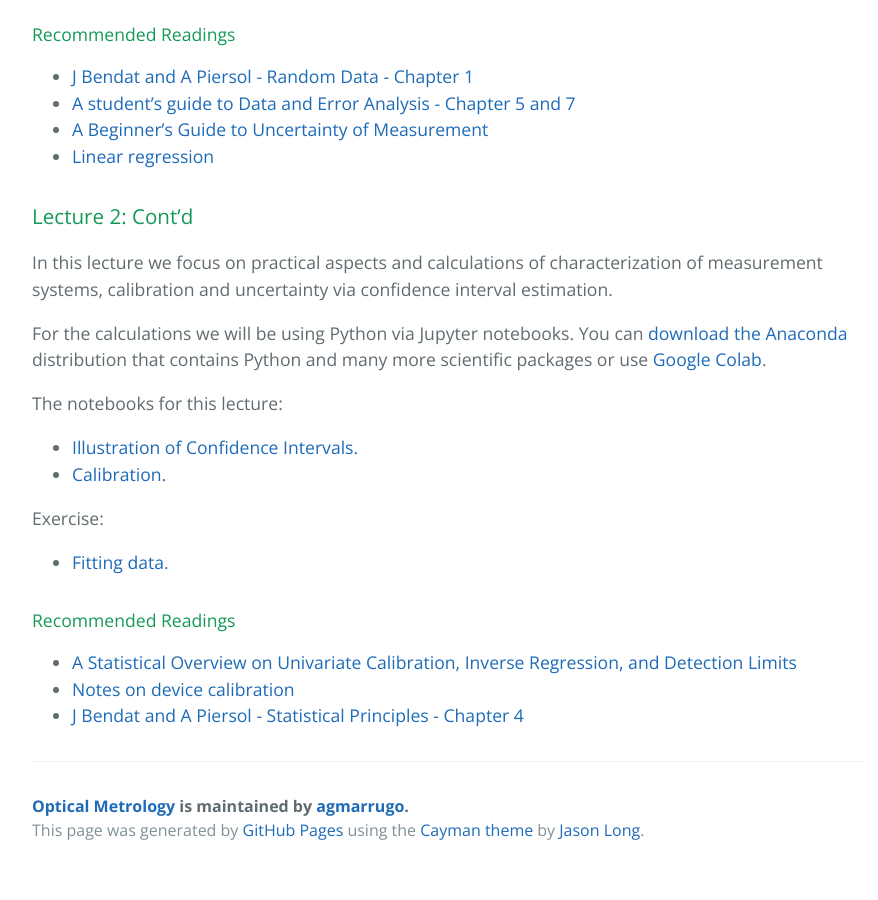
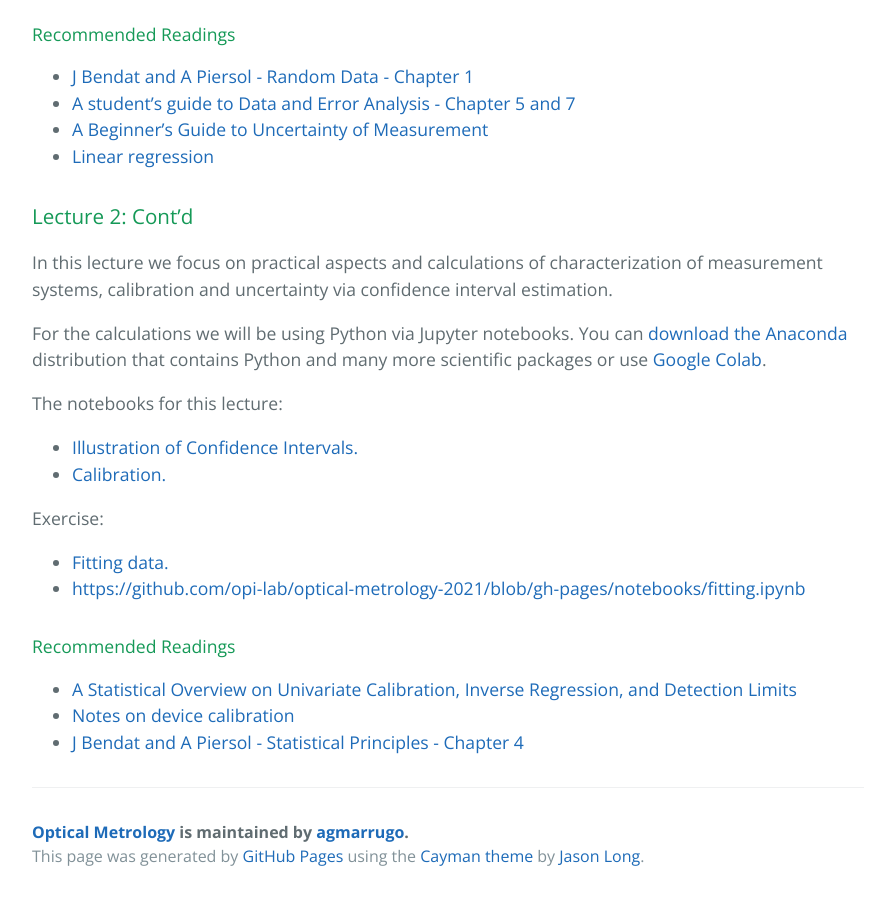
Before and after one commit to opi-lab/optical-metrology-2021, a Jekyll site: the page built from index.md, in a window 1280 px wide and 900 px high, scrolled down 1994 px. Shown: the whole window, without its empty margins (192-1070 px from the left). Built offline with Jekyll 4.4.1, drawn with Linux system fonts in a browser that asks for light colours; before the commit the page ends 2868 px from its top, so only the background shows below that; some of the changed lines change nothing that is shown.

Commit message:
Update index.md

```diff
--- a/index.md
+++ b/index.md
@@ -93,7 +93,8 @@
 
 Exercise:
 
-- [Fitting data.](http://nbviewer.jupyter.org/github/opi-lab/optical-metrology-2021/blob/gh-pages/notebooks/fitting.ipynb)
+- [Fitting data.](https://nbviewer.jupyter.org/github/opi-lab/optical-metrology-2021/blob/gh-pages/notebooks/fitting.ipynb)
+- <https://github.com/opi-lab/optical-metrology-2021/blob/gh-pages/notebooks/fitting.ipynb>
 
 
 #### Recommended Readings
```
